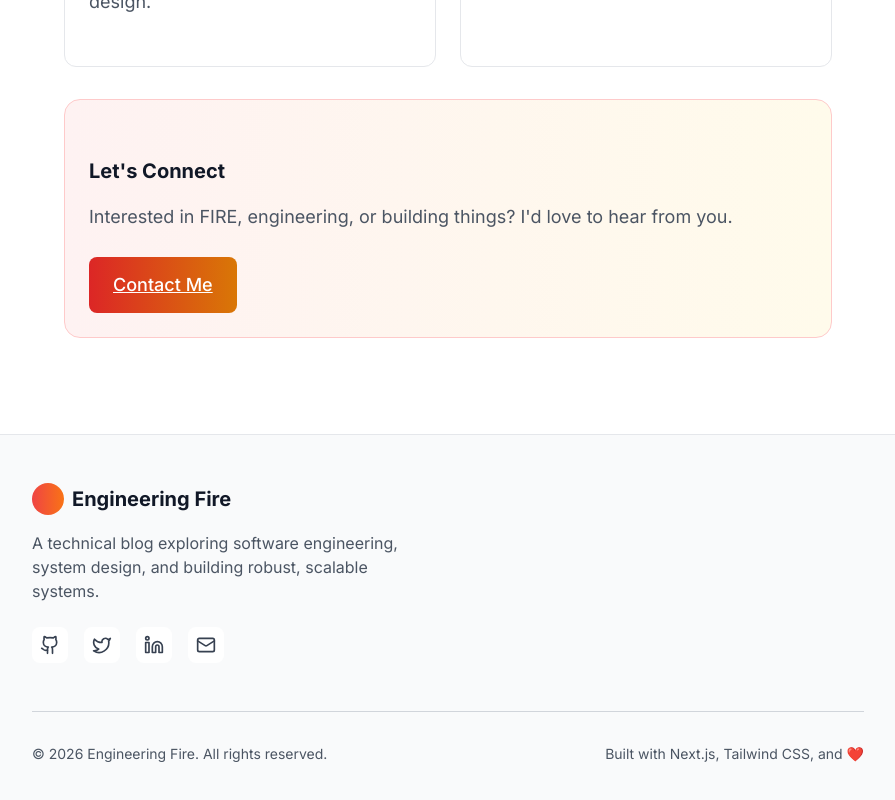
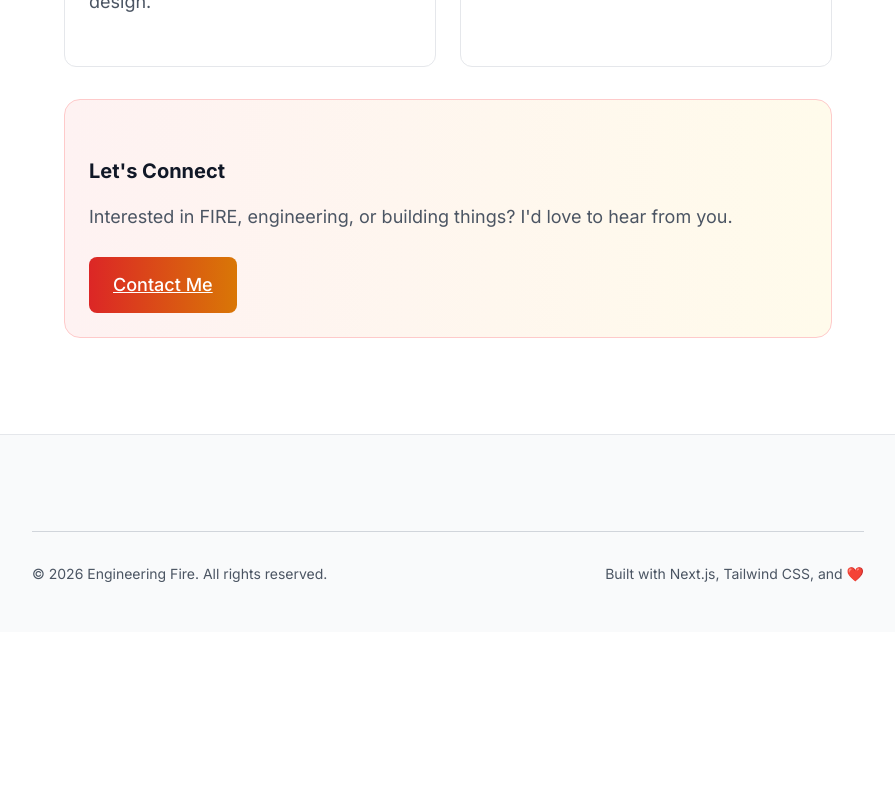
Before and after one commit to jdsebo15/engineering-fire, a Next.js app: page / in a window 1280 px wide. Shown: the part 1948-2748 px from the top of the page, without its empty margins (192-1087 px from the left). After the commit the page ends 2580 px from the top, so only its background shows below. Built offline with nearby package versions, Linux system fonts and the light colour scheme.

Commit message:
Remove social links from footer

```diff
--- a/components/footer.tsx
+++ b/components/footer.tsx
@@ -1,46 +1,7 @@
-import Link from 'next/link'
-import { Github, Twitter, Linkedin, Mail } from 'lucide-react'
-
-const socialLinks = [
-  { name: 'GitHub', href: 'https://github.com', icon: Github },
-  { name: 'Twitter', href: 'https://twitter.com', icon: Twitter },
-  { name: 'LinkedIn', href: 'https://linkedin.com', icon: Linkedin },
-  { name: 'Email', href: 'mailto:hello@engineeringfire.blog', icon: Mail },
-]
-
 export function Footer() {
   return (
     <footer className="mt-16 border-t border-gray-200 dark:border-gray-800 bg-gray-50 dark:bg-gray-900">
       <div className="max-w-4xl mx-auto px-4 sm:px-6 lg:px-8 py-12">
-        <div className="grid grid-cols-1 md:grid-cols-4 gap-8">
-          <div className="md:col-span-2">
-            <div className="flex items-center space-x-2 mb-4">
-              <div className="w-8 h-8 rounded-full bg-gradient-to-r from-primary-500 to-secondary-500" />
-              <span className="text-xl font-bold text-gray-900 dark:text-white">
-                Engineering Fire
-              </span>
-            </div>
-            <p className="text-gray-600 dark:text-gray-400 mb-6 max-w-md">
-              A technical blog exploring software engineering, system design,
-              and building robust, scalable systems.
-            </p>
-            <div className="flex space-x-4">
-              {socialLinks.map((link) => (
-                <a
-                  key={link.name}
-                  href={link.href}
-                  className="p-2 rounded-lg bg-white dark:bg-gray-800 text-gray-700 dark:text-gray-300 hover:bg-gray-100 dark:hover:bg-gray-700 transition-colors"
-                  aria-label={link.name}
-                  target="_blank"
-                  rel="noopener noreferrer"
-                >
-                  <link.icon size={20} />
-                </a>
-              ))}
-            </div>
-          </div>
-        </div>
-
         <div className="mt-12 pt-8 border-t border-gray-300 dark:border-gray-700">
           <div className="flex flex-col md:flex-row justify-between items-center">
             <p className="text-sm text-gray-600 dark:text-gray-400">
```
